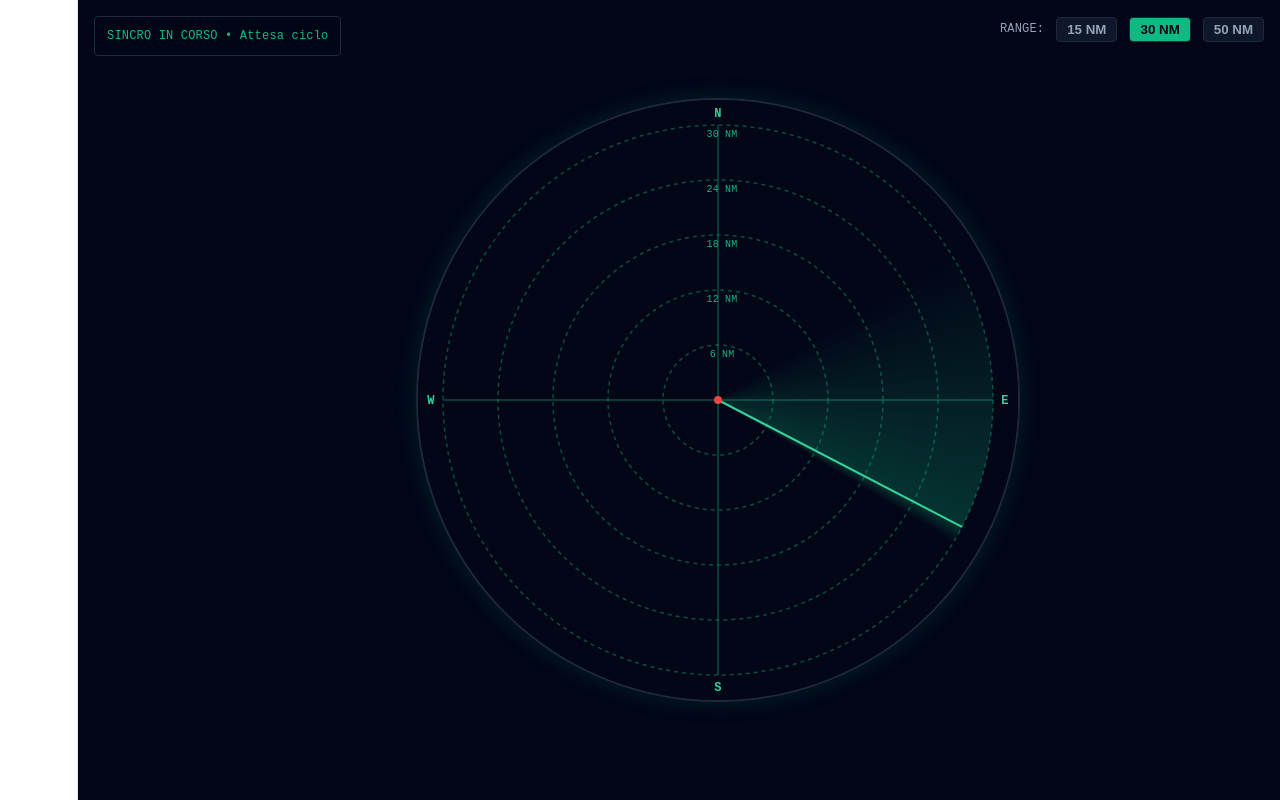
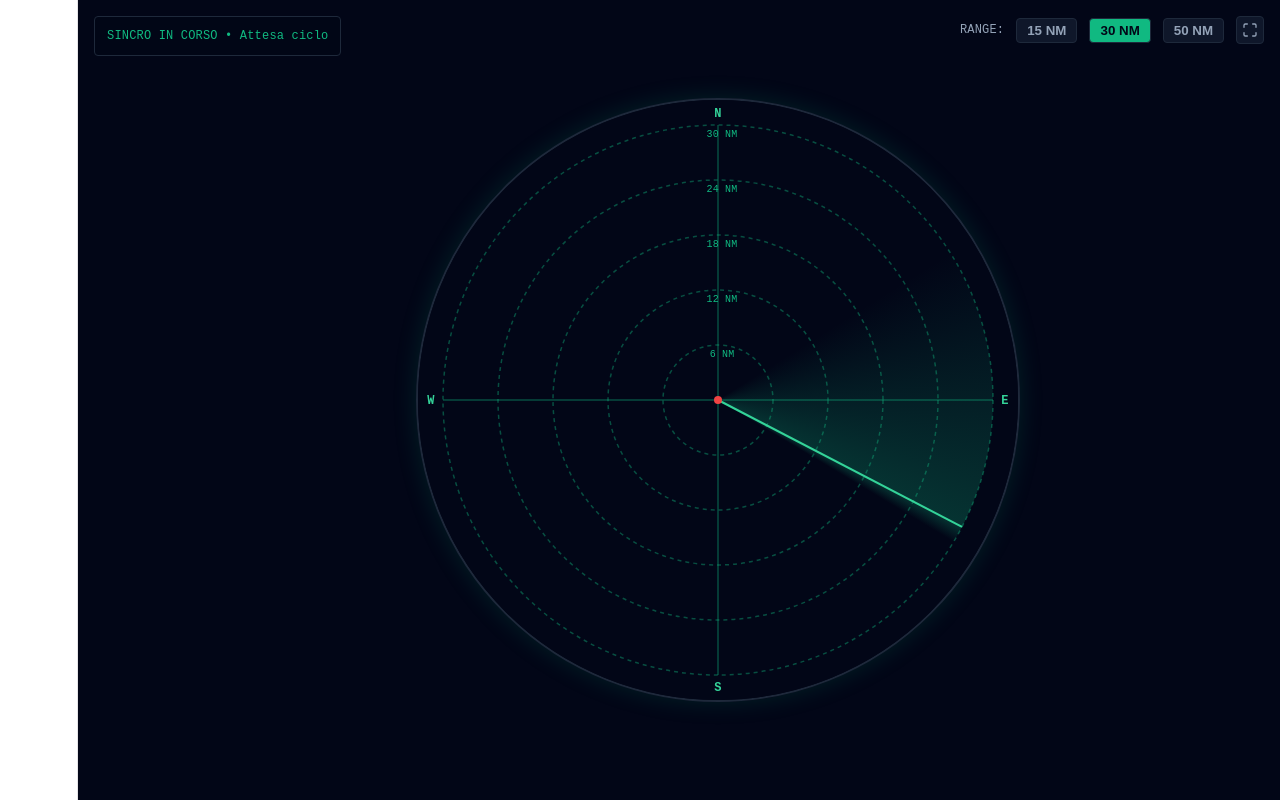
Before and after one commit to danieleantoniazzi1-star/aeroradar, a React (Vite) app: page / in a window 1280 px wide. Shown: the top 800 px of the page. Built offline with nearby package versions, Linux system fonts and the light colour scheme; no server answers.

Commit message:
Aggiunto pulsante schermo intero (icona) per Android 7

```diff
--- a/src/App.jsx
+++ b/src/App.jsx
@@ -1,9 +1,43 @@
-import React, { useState, useEffect } from 'react'
+import React, { useState, useEffect, useCallback } from 'react'
 import AeroRadar from './components/AeroRadar'
+
+// --- Helper Fullscreen con prefissi per compatibilità browser vecchi (Android 7 / webkit) ---
+function getFullscreenElement() {
+  return (
+    document.fullscreenElement ||
+    document.webkitFullscreenElement ||
+    document.mozFullScreenElement ||
+    document.msFullscreenElement ||
+    null
+  )
+}
+
+function requestFullscreenCompat(el) {
+  const fn =
+    el.requestFullscreen ||
+    el.webkitRequestFullscreen ||
+    el.webkitRequestFullScreen ||
+    el.mozRequestFullScreen ||
+    el.msRequestFullscreen
+  if (fn) return fn.call(el)
+  return Promise.reject(new Error('Fullscreen API non supportata'))
+}
+
+function exitFullscreenCompat() {
+  const fn =
+    document.exitFullscreen ||
+    document.webkitExitFullscreen ||
+    document.webkitCancelFullScreen ||
+    document.mozCancelFullScreen ||
+    document.msExitFullscreen
+  if (fn) return fn.call(document)
+  return Promise.reject(new Error('Fullscreen API non supportata'))
+}
 
 export default function App() {
   const [position, setPosition] = useState({ lat: 44.08, lon: 9.85 }) // Default: Golfo della Spezia / Tirreno
   const [rangeNm, setRangeNm] = useState(30)
+  const [isFullscreen, setIsFullscreen] = useState(false)
 
   // Geolocalizzazione Utente
   useEffect(() => {
@@ -14,6 +48,33 @@ export default function App() {
         },
         (err) => console.warn('GPS non disponibile, uso posizione predefinita:', err.message)
       )
+    }
+  }, [])
+
+  // Ascolta i cambi di stato fullscreen (anche da tasto indietro del tablet)
+  useEffect(() => {
+    const handleFullscreenChange = () => {
+      setIsFullscreen(!!getFullscreenElement())
+    }
+    document.addEventListener('fullscreenchange', handleFullscreenChange)
+    document.addEventListener('webkitfullscreenchange', handleFullscreenChange)
+    document.addEventListener('mozfullscreenchange', handleFullscreenChange)
+    document.addEventListener('MSFullscreenChange', handleFullscreenChange)
+    return () => {
+      document.removeEventListener('fullscreenchange', handleFullscreenChange)
+      document.removeEventListener('webkitfullscreenchange', handleFullscreenChange)
+      document.removeEventListener('mozfullscreenchange', handleFullscreenChange)
+      document.removeEventListener('MSFullscreenChange', handleFullscreenChange)
+    }
+  }, [])
+
+  const toggleFullscreen = useCallback(() => {
+    if (getFullscreenElement()) {
+      exitFullscreenCompat().catch(() => {})
+    } else {
+      requestFullscreenCompat(document.documentElement).catch(() => {
+        // Fullscreen non disponibile su questo dispositivo/browser: ignora silenziosamente
+      })
     }
   }, [])
 
@@ -39,8 +100,40 @@ export default function App() {
             {r} NM
           </button>
         ))}
+
+        <button
+          onClick={toggleFullscreen}
+          title={isFullscreen ? 'Esci da schermo intero' : 'Schermo intero'}
+          aria-label={isFullscreen ? 'Esci da schermo intero' : 'Schermo intero'}
+          style={{
+            background: isFullscreen ? '#10b981' : '#0f172a',
+            color: isFullscreen ? '#020617' : '#94a3b8',
+            border: '1px solid #1e293b',
+            padding: '5px',
+            borderRadius: '4px',
+            cursor: 'pointer',
+            display: 'flex',
+            alignItems: 'center',
+            justifyContent: 'center'
+          }}
+        >
+          {isFullscreen ? (
+            <svg width="16" height="16" viewBox="0 0 24 24" fill="none" stroke="currentColor" strokeWidth="2" strokeLinecap="round" strokeLinejoin="round">
+              <path d="M8 3H5a2 2 0 0 0-2 2v3" />
+              <path d="M21 8V5a2 2 0 0 0-2-2h-3" />
+              <path d="M3 16v3a2 2 0 0 0 2 2h3" />
+              <path d="M16 21h3a2 2 0 0 0 2-2v-3" />
+            </svg>
+          ) : (
+            <svg width="16" height="16" viewBox="0 0 24 24" fill="none" stroke="currentColor" strokeWidth="2" strokeLinecap="round" strokeLinejoin="round">
+              <path d="M3 8V5a2 2 0 0 1 2-2h3" />
+              <path d="M16 3h3a2 2 0 0 1 2 2v3" />
+              <path d="M21 16v3a2 2 0 0 1-2 2h-3" />
+              <path d="M8 21H5a2 2 0 0 1-2-2v-3" />
+            </svg>
+          )}
+        </button>
       </header>
-
       <AeroRadar userLat={position.lat} userLon={position.lon} rangeNm={rangeNm} />
     </div>
   )
```
